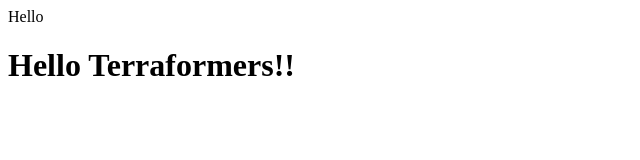
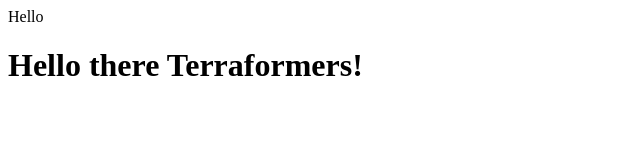
Before and after one commit to torck82/terraform-beginner-bootcamp-2023, a plain HTML site: page public/index.html in a window 1280 px wide. Shown: the whole page, without its empty margins (0-640 px from the left). Drawn offline with Linux system fonts and the light colour scheme.

```diff
--- a/public/index.html
+++ b/public/index.html
@@ -3,9 +3,9 @@
 <head>
     <meta charset="UTF-8">
     <meta name="viewport" content="width=device-width, initial-scale=1.0">
-    <title>Hello Terraformers!!!!!</title>
+    <title>Hello Terraformers</title>
 </head>
 <body>
-    <h1>Hello Terraformers!!</h1>
+    <h1>Hello there Terraformers!</h1>
 </body>
 </html>
```
Also changed, not shown: 5 other files.
